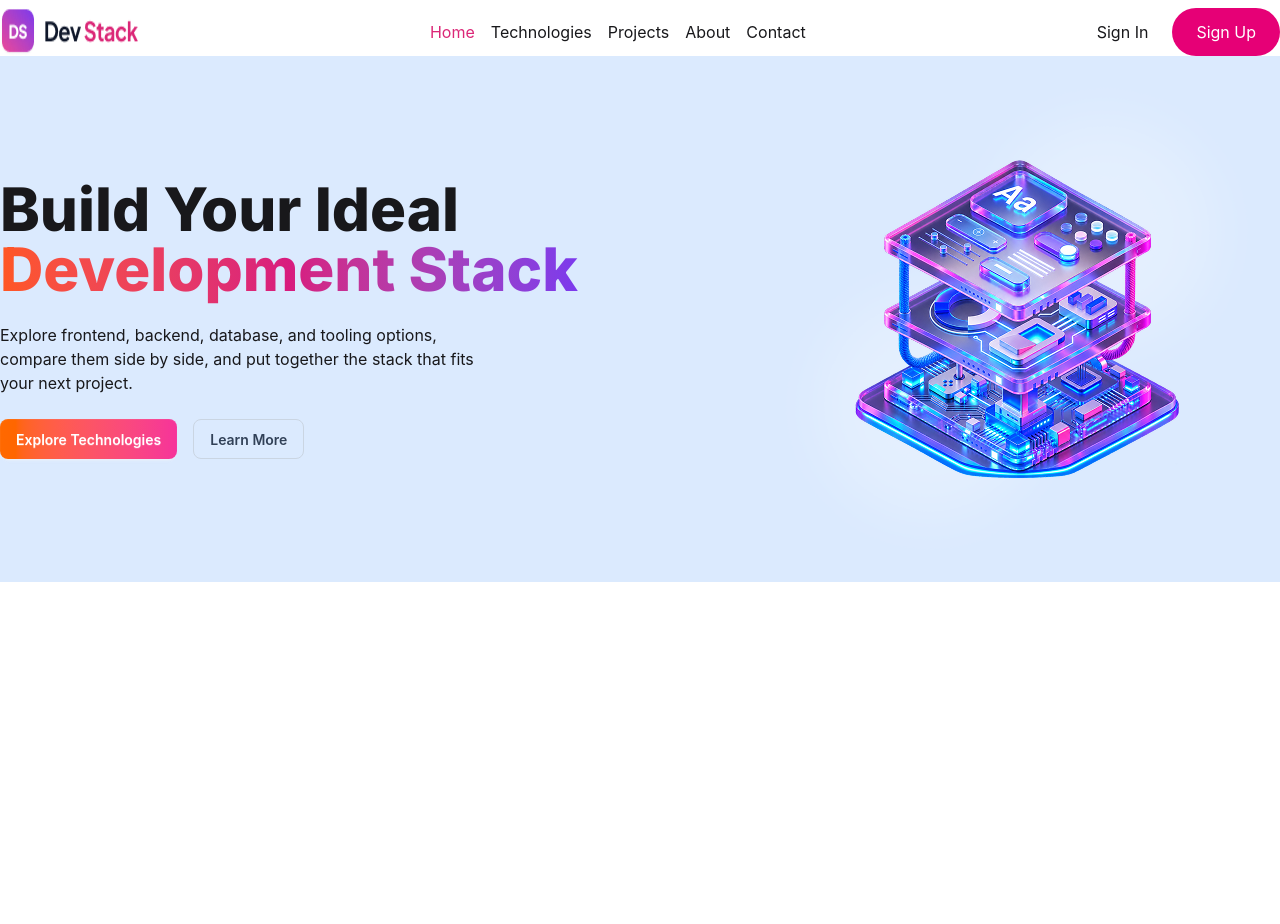
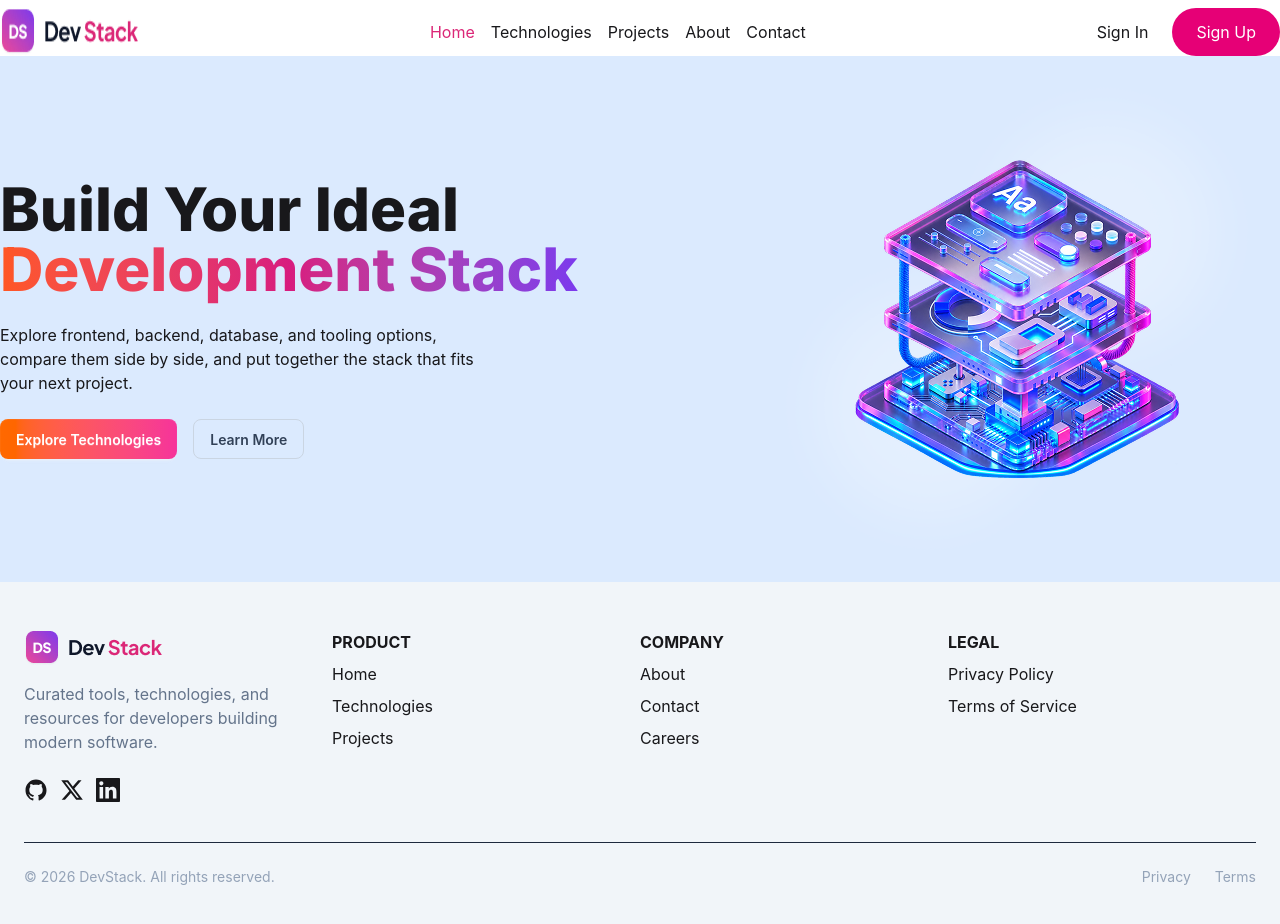
Before and after one commit to Raihanz697/Dev-Stack_5, a React (Vite) app: page / in a window 1280 px wide. Shown: the top 924 px of the page. Before the commit the page ends 800 px from the top, so only its background shows below. Built offline with nearby package versions, Linux system fonts and the light colour scheme.

Commit message:
footer done

```diff
--- a/package.json
+++ b/package.json
@@ -13,6 +13,7 @@
     "@tailwindcss/vite": "^4.3.3",
     "react": "^19.2.8",
     "react-dom": "^19.2.8",
+    "react-icons": "^5.7.0",
     "tailwindcss": "^4.3.3"
   },
   "devDependencies": {
--- a/src/App.tsx
+++ b/src/App.tsx
@@ -1,4 +1,5 @@
 import Banner from "./components/Banner"
+import Footer from "./components/Footer"
 import Navbar from "./components/Navbar"
 
 
@@ -10,6 +11,7 @@ function App() {
     <>
     <Navbar />
     <Banner />
+    <Footer />
     </>
   )
 }
--- /dev/null
+++ b/src/components/Footer.tsx
@@ -0,0 +1,83 @@
+import { IoLogoGithub } from "react-icons/io";
+import banner from "../assets/logo-text.png";
+import { FaXTwitter } from "react-icons/fa6";
+import { GrLinkedin } from "react-icons/gr";
+
+const Footer = () => {
+    return (
+        <footer className="bg-slate-100   container mx-auto">
+
+
+            <section className="container mx-auto px-6 py-12">
+
+                <div className="grid   grid-cols-4 gap-">
+
+
+                    <div>
+                        <div className="flex items-center gap-3 mb-4">
+                            <img src={banner} alt="" />
+                        </div>
+
+                        <p className=" text-[#64748B]  ">
+                            Curated tools, technologies, and resources for developers building
+                            modern software.
+                        </p>
+
+
+                        <div className="flex items-center gap-3 mt-6 text-2xl">
+                            <IoLogoGithub />
+                            <FaXTwitter />
+                            <GrLinkedin />
+                        </div>
+                    </div>
+
+                    <div>
+                        <h3 className="font-bold  mb-2">PRODUCT</h3>
+                        <ul  className="space-y-2" >
+                            <li>Home</li>
+                            <li>Technologies</li>
+                            <li>Projects</li>
+                        </ul>
+                    </div>
+                    <div>
+                        <h3 className="font-bold  mb-2">COMPANY</h3>
+
+                        <ul  className="space-y-2" >
+                            <li>About</li>
+                            <li>Contact</li>
+                            <li>Careers</li>
+                        </ul>
+                    </div>
+                    <div>
+                        <h3 className="font-bold  mb-2">LEGAL</h3>
+                        <ul  className="space-y-2" >
+                            <li>Privacy Policy</li>
+                            <li>Terms of Service</li>
+                        </ul>
+                    </div>
+
+                </div>
+                <div className="border-t border-slate-800 mt-10 pt-6 flex flex-col md:flex-row justify-between items-center gap-4">
+
+                    <p className="text-sm text-[#94A3B8]">
+                        © 2026 DevStack. All rights reserved.
+                    </p>
+
+                    <div className="flex items-center gap-6">
+                        <ul className="text-sm text-[#94A3B8] flex gap-6 ">
+                            <li>Privacy</li>
+                            <li>Terms</li>
+                        </ul>
+
+
+                    </div>
+
+                </div>
+
+            </section>
+        </footer>
+    );
+};
+
+
+export default Footer;
```
Also changed, not shown: 1 other file (tests, documents, lock files or other folders).
